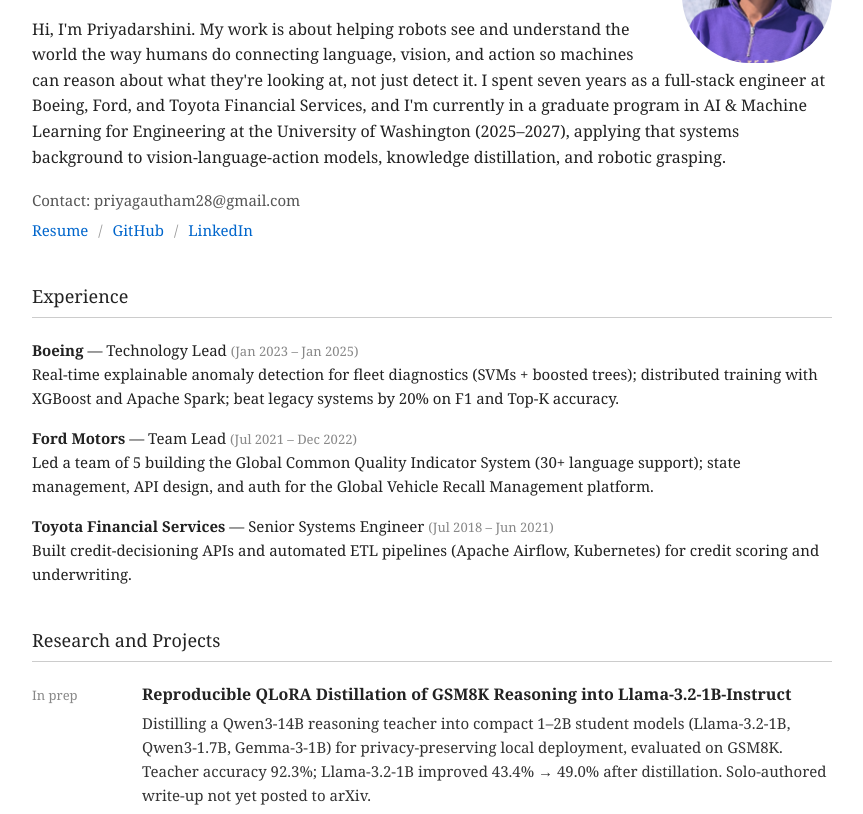
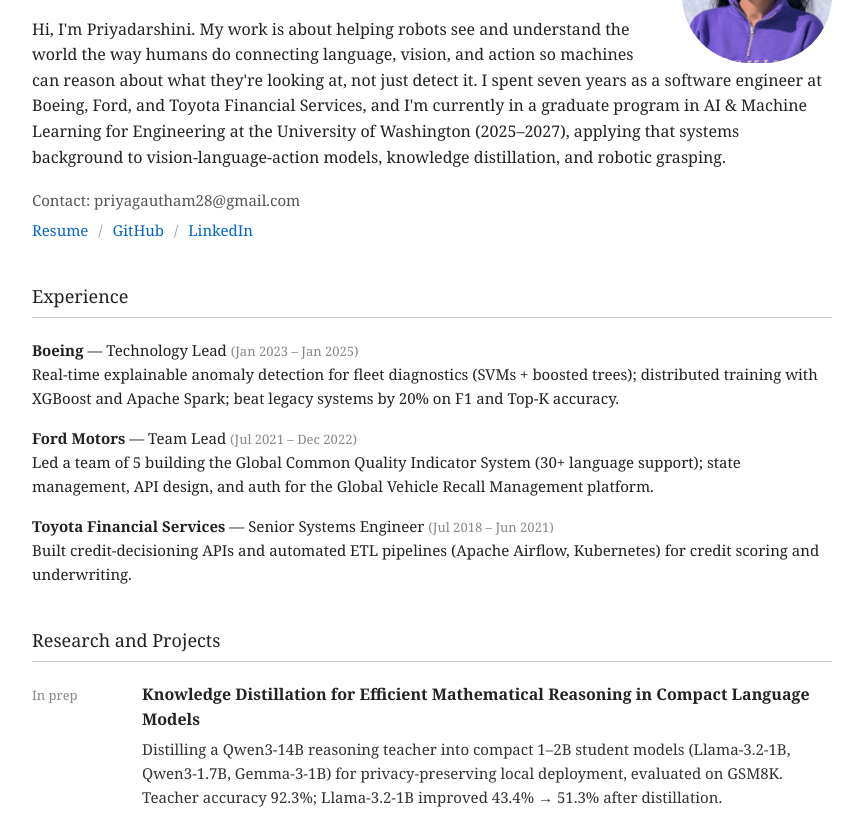
Before and after one commit to priyagautham28/priyagautham28.github.io, a plain HTML site: page index.html in a window 1280 px wide. Shown: the part 133-947 px from the top of the page, without its empty margins (208-1071 px from the left). Drawn offline with Linux system fonts and the light colour scheme.

Commit message:
Revise job title and project details in index.html
Updated job title and project description for clarity.

```diff
--- a/index.html
+++ b/index.html
@@ -117,7 +117,7 @@
   <p class="intro">
     Hi, I'm Priyadarshini. My work is about helping robots see and understand the world the way humans do
     connecting language, vision, and action so machines can reason about what they're looking at, not just
-    detect it. I spent seven years as a full-stack engineer at Boeing, Ford, and Toyota Financial
+    detect it. I spent seven years as a software engineer at Boeing, Ford, and Toyota Financial
     Services, and I'm currently in a graduate program in AI &amp; Machine Learning for Engineering at the
     University of Washington (2025–2027), applying that systems background to vision-language-action models,
     knowledge distillation, and robotic grasping.
@@ -154,12 +154,11 @@
   <div class="entry">
     <div class="tag">In prep</div>
     <div class="content">
-      <b>Reproducible QLoRA Distillation of GSM8K Reasoning into Llama-3.2-1B-Instruct</b>
+      <b>Knowledge Distillation for Efficient Mathematical Reasoning in Compact Language Models</b>
       <div class="desc">
         Distilling a Qwen3-14B reasoning teacher into compact 1–2B student models (Llama-3.2-1B,
         Qwen3-1.7B, Gemma-3-1B) for privacy-preserving local deployment, evaluated on GSM8K. Teacher
-        accuracy 92.3%; Llama-3.2-1B improved 43.4% → 49.0% after distillation. Solo-authored write-up
-        not yet posted to arXiv.
+        accuracy 92.3%; Llama-3.2-1B improved 43.4% → 51.3% after distillation.
       </div>
       <div class="meta">
         <a href="https://github.com/priyagautham28/teacher-student-distillation" target="_blank" rel="noopener">[Code]</a>
```
